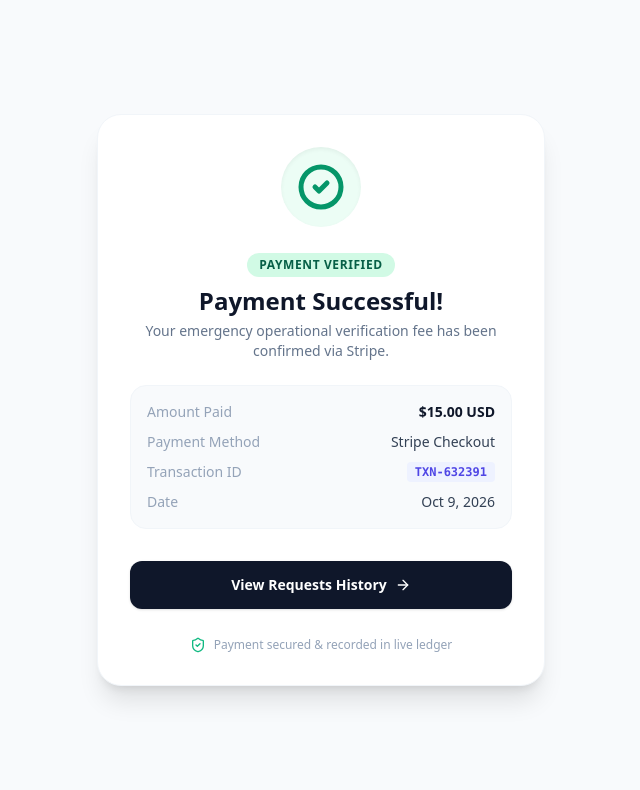
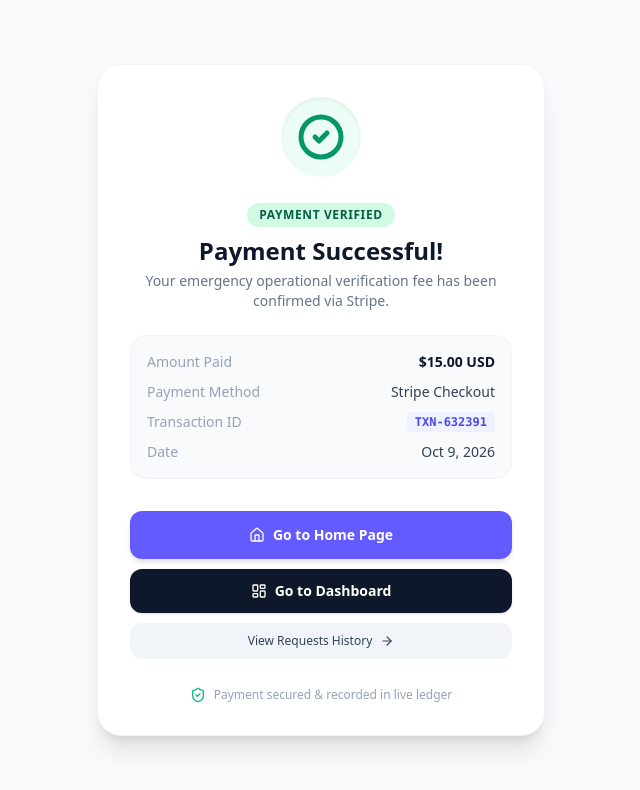
Before and after one commit to abdulalimax/Frontend-Fullstack-Project-Assignment, a Next.js app: page /recipient/payment/success in a window 1280 px wide. Shown: the top 790 px of the page, without its empty margins (319-959 px from the left). Built offline with nearby package versions, Linux system fonts and the light colour scheme.

Commit message:
feat(ui): add return to home and dashboard navigation on payment success page

```diff
--- a/src/app/recipient/payment/success/page.tsx
+++ b/src/app/recipient/payment/success/page.tsx
@@ -1,7 +1,7 @@
 "use client";
 
 import Link from "next/link";
-import { CheckCircle2, ArrowRight, ShieldCheck } from "lucide-react";
+import { CheckCircle2, ArrowRight, Home, LayoutDashboard, ShieldCheck } from "lucide-react";
 
 export default function PaymentSuccessPage() {
   const transactionId = "TXN-" + Math.floor(100000 + Math.random() * 900000);
@@ -49,13 +49,32 @@ export default function PaymentSuccessPage() {
           </div>
         </div>
 
-        <div className="space-y-3 pt-2">
+        <div className="space-y-2.5 pt-2">
+          {/* Main Home Page Button */}
+          <Link
+            href="/"
+            className="w-full bg-[#635BFF] hover:bg-[#534be8] text-white py-3.5 rounded-xl font-bold transition-all flex items-center justify-center gap-2 shadow-md cursor-pointer text-sm"
+          >
+            <Home className="w-4 h-4" />
+            <span>Go to Home Page</span>
+          </Link>
+
+          {/* Recipient Dashboard Button */}
+          <Link
+            href="/recipient/dashboard"
+            className="w-full bg-slate-900 hover:bg-slate-800 text-white py-3 rounded-xl font-semibold transition-all flex items-center justify-center gap-2 shadow cursor-pointer text-sm"
+          >
+            <LayoutDashboard className="w-4 h-4" />
+            <span>Go to Dashboard</span>
+          </Link>
+
+          {/* History Page Button */}
           <Link
             href="/recipient/history"
-            className="w-full bg-slate-900 hover:bg-slate-800 text-white py-3.5 rounded-xl font-bold transition-all flex items-center justify-center gap-2 shadow cursor-pointer text-sm"
+            className="w-full bg-slate-100 hover:bg-slate-200 text-slate-700 py-2.5 rounded-xl font-medium transition-all flex items-center justify-center gap-2 cursor-pointer text-xs"
           >
             <span>View Requests History</span>
-            <ArrowRight className="w-4 h-4" />
+            <ArrowRight className="w-3.5 h-3.5" />
           </Link>
         </div>
 
```
